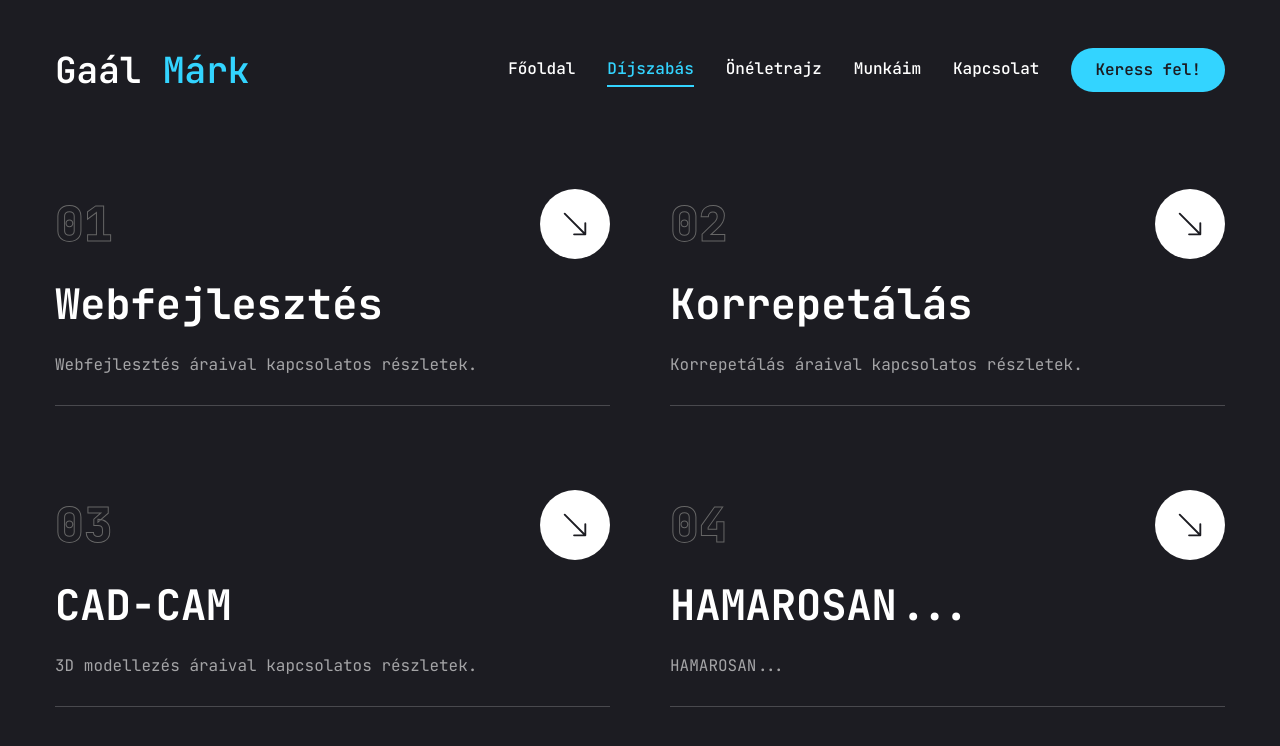
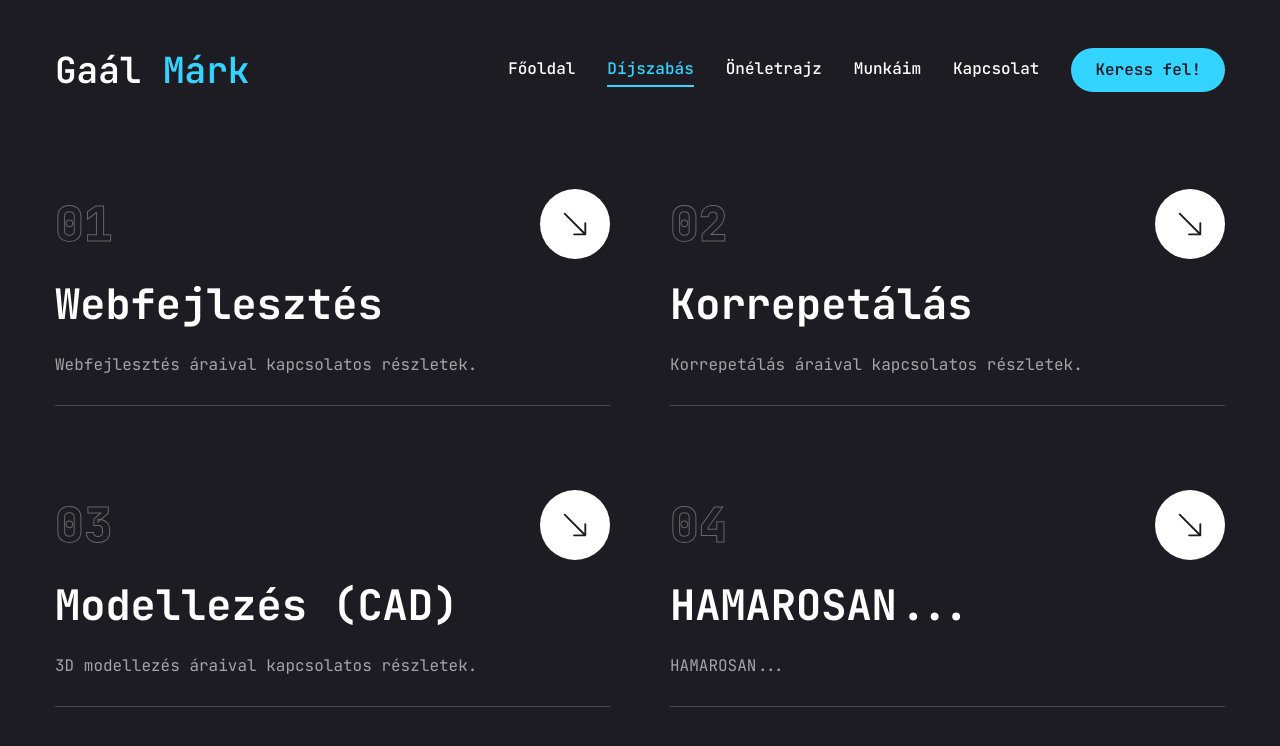
Before and after one commit to markgaal068/ujportfolio, a Next.js app: page /prices in a window 1280 px wide. Shown: the top 746 px of the page. Built offline with nearby package versions, Linux system fonts and the light colour scheme.

Commit message:
changes of WORK

```diff
--- a/app/layout.jsx
+++ b/app/layout.jsx
@@ -24,7 +24,7 @@ const geistMono = localFont({
 
 export const metadata = {
   title: "Gaál Márk",
-  description: "Freelancer, Matek tanár.",
+  description: "Freelancer, Matematika tanár.",
 };
 
 export default function RootLayout({ children }) {
--- a/app/prices/page.jsx
+++ b/app/prices/page.jsx
@@ -18,7 +18,7 @@ const services = [
     },
     {
         num: "03",
-        title: "CAD-CAM",
+        title: "Modellezés (CAD)",
         description: "3D modellezés áraival kapcsolatos részletek.",
     },
     {
--- a/app/work/page.jsx
+++ b/app/work/page.jsx
@@ -88,7 +88,7 @@ const Work = () => {
                             {/* buttons */}
                             <div className="flex items-center gap-4">
                                 {/* Live projekt button */}
-                                <Link href="{project.live}">
+                                <Link href={project.live}>
                                     <TooltipProvider delayDuration={100}>
                                         <Tooltip>
                                             <TooltipTrigger className="w-[70px] h-[70px] rounded-full bg-white/5 flex justify-center items-center group">
@@ -102,7 +102,7 @@ const Work = () => {
                                 </Link>
 
                                 {/* Github projekt button */}
-                                <Link href="{project.github}">
+                                <Link href={project.github}>
                                     <TooltipProvider delayDuration={100}>
                                         <Tooltip>
                                             <TooltipTrigger className="w-[70px] h-[70px] rounded-full bg-white/5 flex justify-center items-center group">
```
